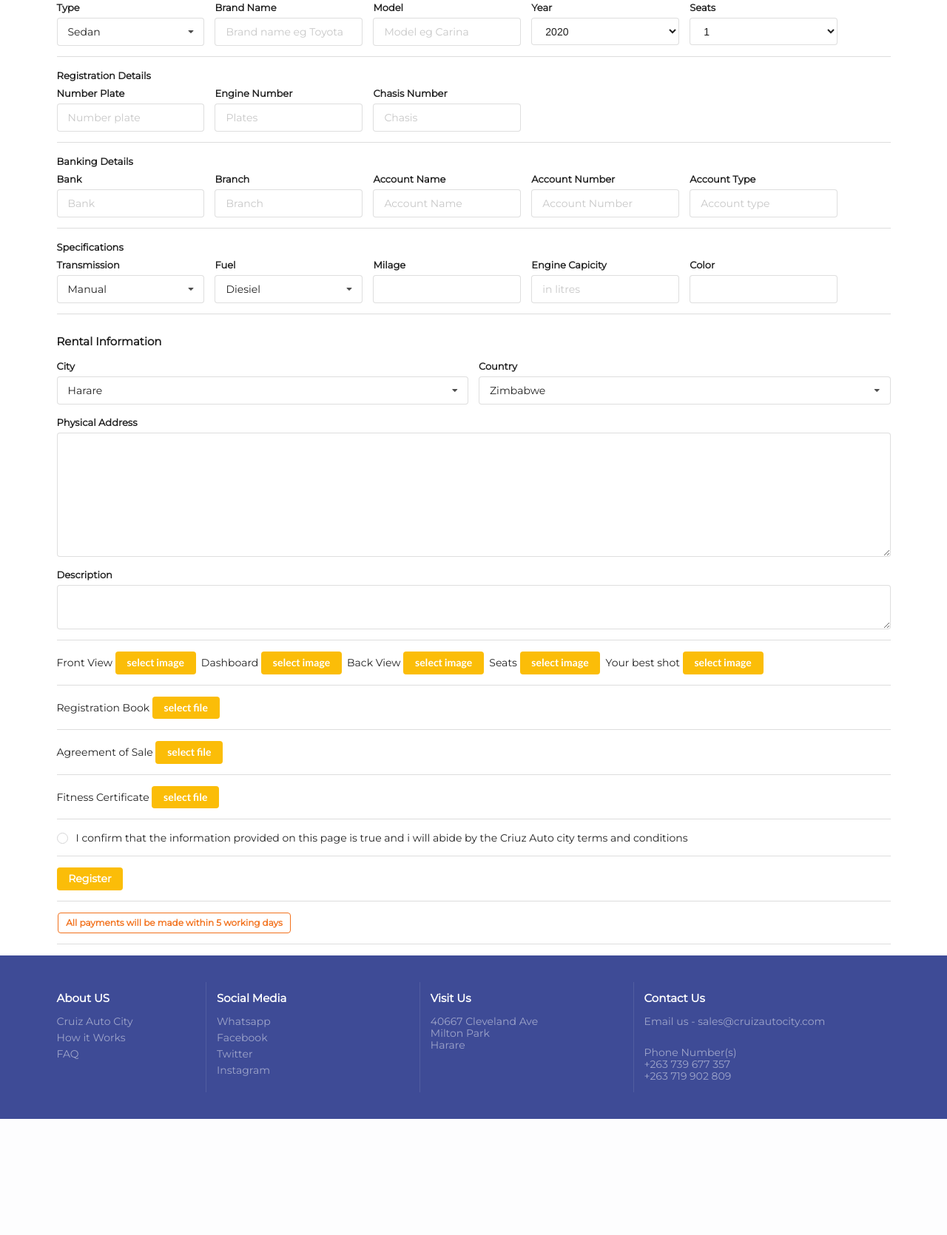
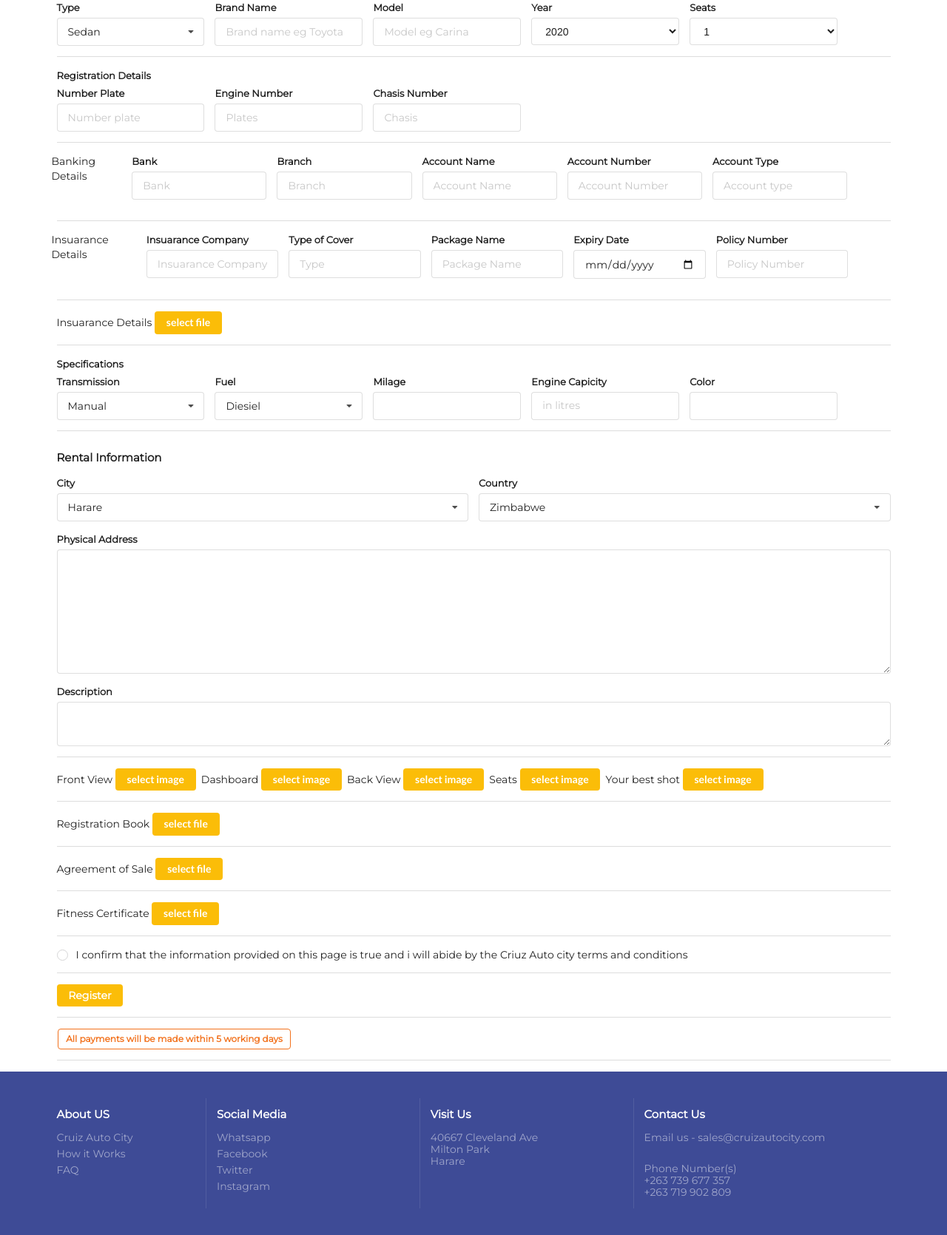
Before and after one commit to taurainesu/copy-car-rental, a Laravel app: page /cars/new in a window 1280 px wide. Shown: the part 182-1852 px from the top of the page at 74% size. Before the commit the page ends 1695 px from the top, so only its background shows below. Run offline with Laravel 8, Linux system fonts and the light colour scheme; a user stored in the database is signed in; data comes from the database, SQL or seed files in the repository; style sheets or scripts are compiled from the project's sources; parts of the project's set-up code (start-up, migrations or seed data) failed here and were passed over; some libraries are stand-ins or nearby versions.

Commit message:
insuarance fields

```diff
--- a/app/Http/Controllers/CarController.php
+++ b/app/Http/Controllers/CarController.php
@@ -67,13 +67,13 @@ class CarController extends Controller
 
         $data['user_id'] = Auth::id();
         $data['status'] = "pending";
-       try{
+        try{
             Car::create($data);
 
           }
 
         catch(QueryException $e){
-            return redirect()->route('home')->with('vehicle_status', 'vehicle already registered'); }
+           return redirect()->route('home')->with('vehicle_status', 'vehicle already registered'); }
 
         return redirect()->route('home');
     }
--- a/resources/views/new_car.blade.php
+++ b/resources/views/new_car.blade.php
@@ -231,7 +231,7 @@
   <div class="ui divider"></div>
 
 
-  <div class="field">
+  <div class="fields">
     <label>Banking Details</label>
     <div class="fields">
       <div class="three wide field">
@@ -249,13 +249,15 @@
     </div>
 
 
+
+
   <div class="three wide field">
         <label>Account Number</label>
         <input type="text" name="account_number" maxlength="16" placeholder="Account Number" required>
       </div>
     <div class="three wide field">
       <label>Account Type</label>
-      <input type="text" name="account_type" maxlength="16" placeholder="Account type" required>
+      <input type="text" name="account type" maxlength="16" placeholder="Account type" required>
     </div>
 
 
@@ -265,6 +267,64 @@
 
 
 <div class="ui divider"></div>
+
+
+
+
+
+<div class="fields">
+  <label>Insuarance Details</label>
+  <div class="fields">
+    <div class="three wide field">
+      <label>Insuarance Company</label>
+      <input type="text" name="insuarance_company" maxlength="16" placeholder="Insuarance Company" required>
+    </div>
+  <div class="three wide field">
+    <label>Type of Cover</label>
+    <input type="text" name="cover_type" maxlength="16" placeholder="Type" required>
+  </div>
+
+  <div class="three wide field">
+    <label>Package  Name</label>
+    <input type="text" name="package_name" maxlength="16" placeholder="Package Name" required>
+  </div>
+
+
+
+
+
+
+
+<div class="three wide field">
+      <label>Expiry Date</label>
+      <input type="date" name="insuarance_expiry"  required>
+    </div>
+  <div class="three wide field">
+    <label>Policy  Number</label>
+    <input type="text" name="policy_number" maxlength="16" placeholder="Policy Number" required>
+  </div>
+
+
+
+  </div>
+</div>
+
+
+<div class="ui divider"></div>
+
+
+<label for="image" class="">{{ __('Insuarance Details') }}</label>
+
+<input type="file"  name="imageUrl8" id="uploadFile8" style="display: none;"  required/>
+<div class="yellow  ui compact button" id="uploadTrigger8">select file </div>
+
+
+
+
+
+
+<div class="ui divider"></div>
+
 
   <div class="field">
     <label>Specifications</label>
@@ -513,6 +573,10 @@ $("#uploadTrigger7").click(function(){
   $("#uploadFile7").click();
 });
 
+$("#uploadTrigger8").click(function(){
+  $("#uploadFile8").click();
+});
+
 
 
 
```
Also changed, not shown: database/migrations/2020_02_18_100604_create_cars_table.php.
